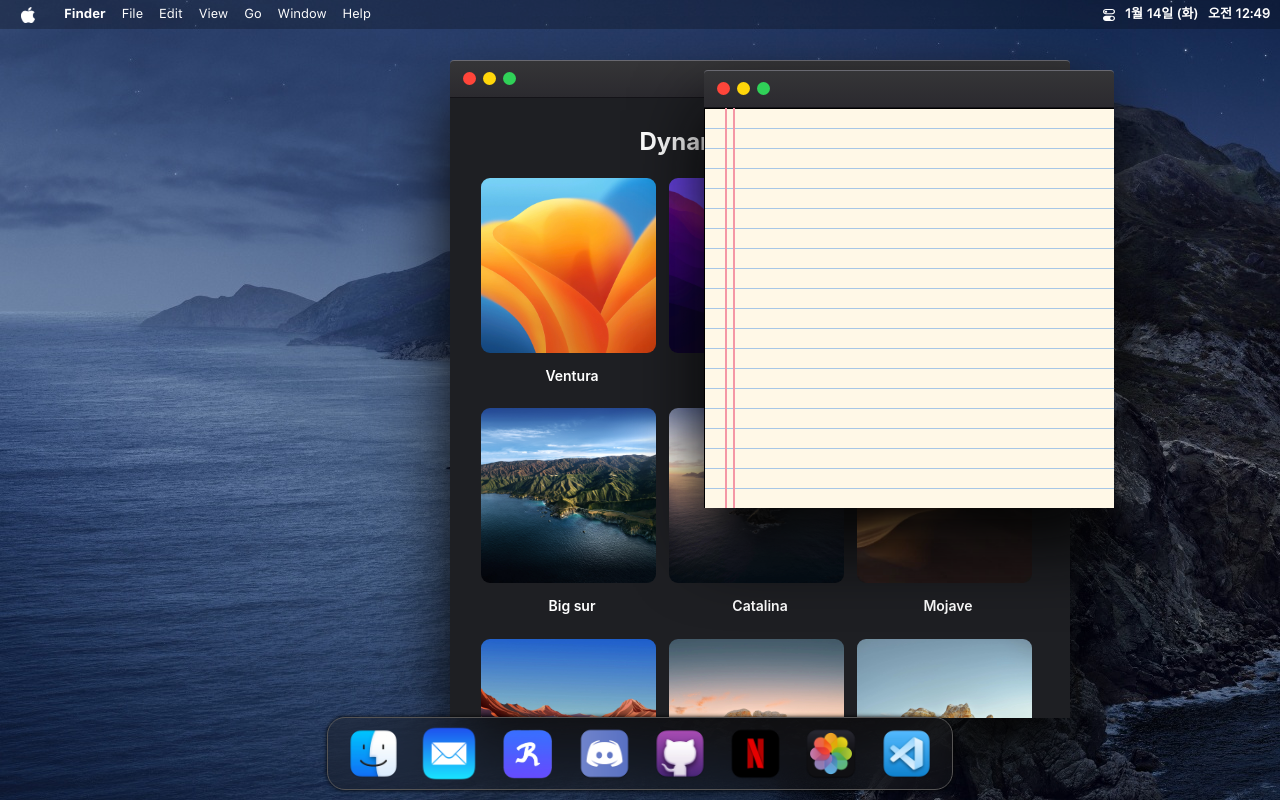
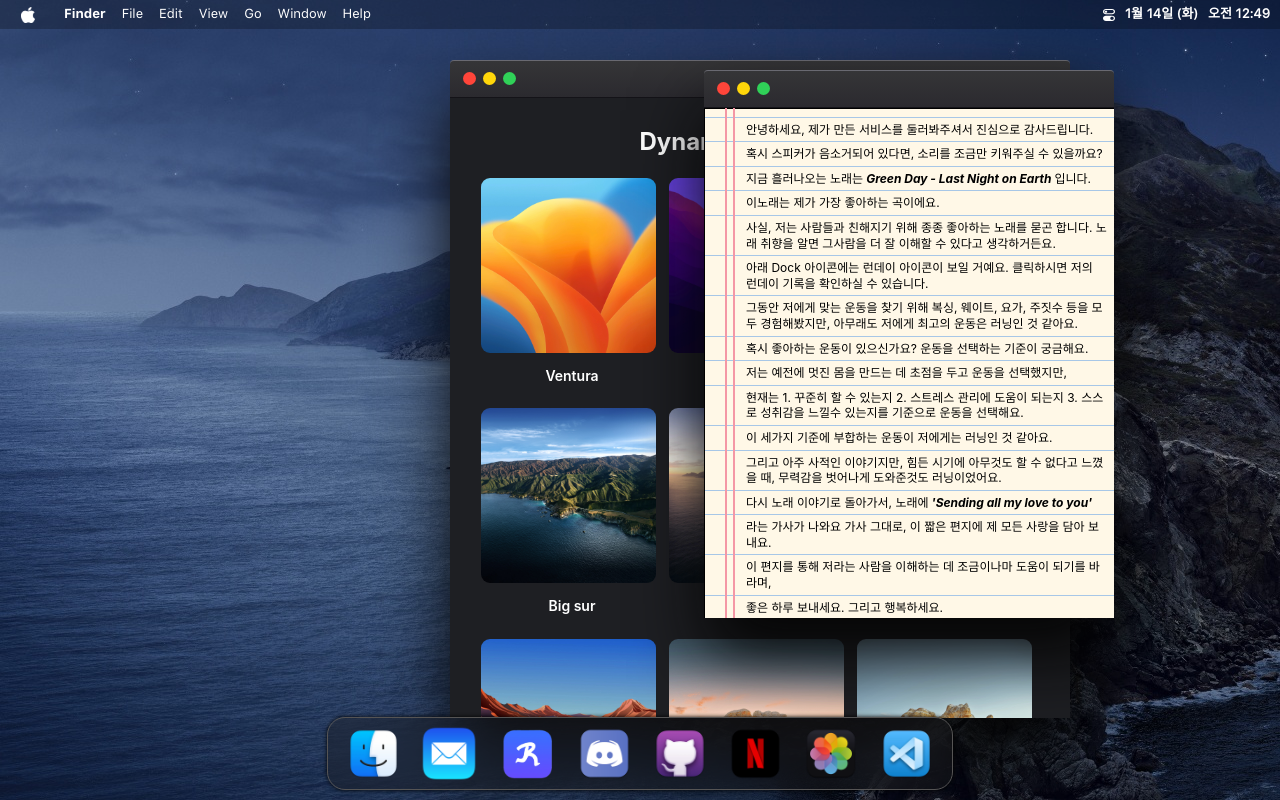
Before and after one commit to ChohyePark/macOs-clone, a React (Create React App) app: page / in a window 1280 px wide. Both pictures are taken after a click on the element 449 px from the left and 753 px from the top of the page. Built offline with nearby package versions, Linux system fonts and the light colour scheme.

Commit message:
style : 이메일 컨텐츠 추가

```diff
--- a/src/components/EmailMenu/EmailMenu.js
+++ b/src/components/EmailMenu/EmailMenu.js
@@ -56,30 +56,72 @@ export default function EmailMenu() {
       <PopUp
         togglePopUpMin={minimizedEmailPopUp}
         togglePopUpClose={closeEmailPopUp}
-        height="150px"
+        height="510px"
       >
         <div className="email-menu">
           <div className="line"></div>
           <div className="content">
             <div className="content-line"></div>
-            <div className="content-line"></div>
-            <div className="content-line"></div>
-            <div className="content-line"></div>
-            <div className="content-line"></div>
-            <div className="content-line"></div>
-            <div className="content-line"></div>
-            <div className="content-line"></div>
-            <div className="content-line"></div>
-            <div className="content-line"></div>
-            <div className="content-line"></div>
-            <div className="content-line"></div>
-            <div className="content-line"></div>
-            <div className="content-line"></div>
-            <div className="content-line"></div>
-            <div className="content-line"></div>
-            <div className="content-line"></div>
-            <div className="content-line"></div>
-            <div className="content-line"></div>
+            <div className="content-line">
+              안녕하세요, 제가 만든 서비스를 둘러봐주셔서 진심으로 감사드립니다.
+            </div>
+            <div className="content-line">
+              혹시 스피커가 음소거되어 있다면, 소리를 조금만 키워주실 수
+              있을까요?
+            </div>
+            <div className="content-line">
+              지금 흘러나오는 노래는
+              <span>Green Day - Last Night on Earth </span>입니다.
+            </div>
+            <div className="content-line">
+              이노래는 제가 가장 좋아하는 곡이에요.
+            </div>
+            <div className="content-line">
+              사실, 저는 사람들과 친해지기 위해 종종 좋아하는 노래를 묻곤
+              합니다. 노래 취향을 알면 그사람을 더 잘 이해할 수 있다고
+              생각하거든요.
+            </div>
+            <div className="content-line">
+              아래 Dock 아이콘에는 런데이 아이콘이 보일 거예요. 클릭하시면 저의
+              런데이 기록을 확인하실 수 있습니다.
+            </div>
+            <div className="content-line">
+              그동안 저에게 맞는 운동을 찾기 위해 복싱, 웨이트, 요가, 주짓수
+              등을 모두 경험해봤지만, 아무래도 저에게 최고의 운동은 러닝인 것
+              같아요.
+            </div>
+            <div className="content-line">
+              혹시 좋아하는 운동이 있으신가요? 운동을 선택하는 기준이 궁금해요.
+            </div>
+            <div className="content-line">
+              저는 예전에 멋진 몸을 만드는 데 초점을 두고 운동을 선택했지만,
+            </div>
+            <div className="content-line">
+              현재는 1. 꾸준히 할 수 있는지 2. 스트레스 관리에 도움이 되는지 3.
+              스스로 성취감을 느낄수 있는지를 기준으로 운동을 선택해요.
+            </div>
+            <div className="content-line">
+              이 세가지 기준에 부합하는 운동이 저에게는 러닝인 것 같아요.
+            </div>
+            <div className="content-line">
+              그리고 아주 사적인 이야기지만, 힘든 시기에 아무것도 할 수 없다고
+              느꼈을 때, 무력감을 벗어나게 도와준것도 러닝이었어요.
+            </div>
+            <div className="content-line">
+              다시 노래 이야기로 돌아가서, 노래에
+              <span>'Sending all my love to you'</span>
+            </div>
+            <div className="content-line">
+              라는 가사가 나와요 가사 그대로, 이 짧은 편지에 제 모든 사랑을 담아
+              보내요.
+            </div>
+            <div className="content-line">
+              이 편지를 통해 저라는 사람을 이해하는 데 조금이나마 도움이 되기를
+              바라며,
+            </div>
+            <div className="content-line">
+              좋은 하루 보내세요. 그리고 행복하세요.
+            </div>
             <div className="content-line"></div>
           </div>
         </div>
--- a/src/components/EmailMenu/EmailMenu.scss
+++ b/src/components/EmailMenu/EmailMenu.scss
@@ -25,9 +25,10 @@
 
 .email-menu {
   background-color: #FFF8E7 ;
+  box-sizing: border-box;
   position: relative;
   width: 100%;
-  height : 100%;
+  height: 100%;
   display: flex;
 
   .line {
@@ -64,15 +65,21 @@
     display: flex;
     flex-direction: column;
 
-
     .content-line {
       flex : 1;
       display: flex;
       box-sizing: border-box;
-      padding-left: 10%;
-      align-items: center;
+      padding: 4px 8px 4px 10% ;
+      line-height: 1.3;
       border-bottom: 1px solid #A7C7E7 ;
-      font-size: 14px;
+      font-size: 12px;
+
+      span {
+        margin: 0 3px 0 3px;
+        display: inline;
+        font-style: italic;
+        font-weight: bold;
+      }
     }
   }
 }
```
